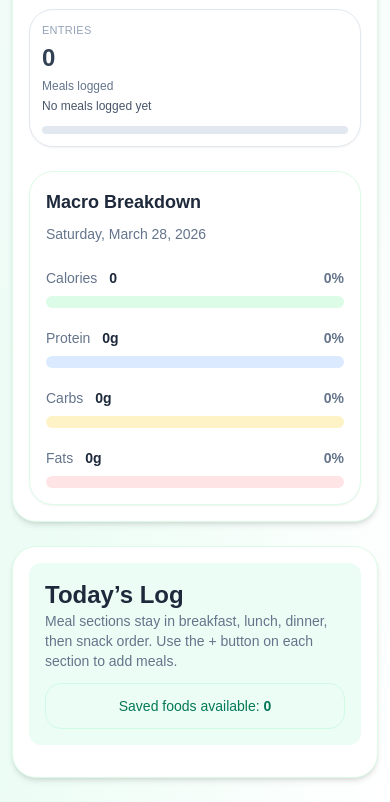
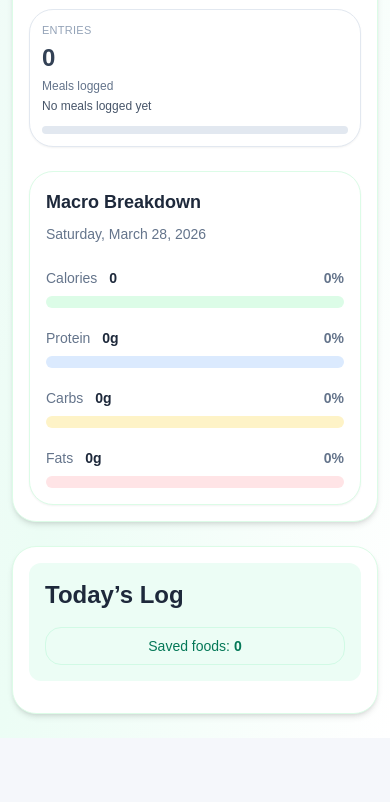
Before and after one commit to vecjar/secure-nutrition-log, a website: page app/index.html in a window 390 px wide. Shown: the part 1243-2045 px from the top of the page. After the commit the page ends 1981 px from the top, so only its background shows below. Drawn offline with nearby package versions, Linux system fonts and the light colour scheme; no server answers.

Commit message:
Changed to mobile UI

```diff
--- a/app/index.html
+++ b/app/index.html
@@ -62,7 +62,6 @@
     <div class="relative min-h-screen flex items-center justify-center p-4">
       <div class="w-full max-w-3xl h-[90vh] rounded-3xl bg-white shadow-2xl border border-green-100 overflow-hidden flex flex-col">
         <div class="flex items-center gap-3 mb-4">
-
           <img
             src="/icons/icon-192.png"
             alt="App Icon"
@@ -77,7 +76,6 @@
               Let’s set up your profile first.
             </p>
           </div>
-
         </div>
 
         <p class="text-slate-600 leading-7">
@@ -107,9 +105,7 @@
     <section class="mb-6 sm:mb-8">
       <div class="bg-white/80 backdrop-blur-sm rounded-3xl shadow-lg border border-green-100 p-4 sm:p-6">
         <div class="flex flex-col md:flex-row md:items-center md:justify-between gap-4">
-
           <div class="flex items-center gap-3">
-
             <img src="/icons/icon-192.png" class="w-14 h-14 sm:w-16 sm:h-16 rounded-2xl shadow-sm flex-shrink-0" />
 
             <div>
@@ -121,13 +117,11 @@
                 Track meals and hit your nutrition targets.
               </p>
             </div>
-
           </div>
 
           <div class="text-sm text-slate-600 bg-green-50 px-4 py-2 rounded-2xl border border-green-100 w-full md:w-auto text-center md:text-left">
             Hosted in Azure
           </div>
-
         </div>
       </div>
     </section>
@@ -253,7 +247,6 @@
         </div>
 
         <div class="grid grid-cols-2 gap-3 sm:gap-4 lg:grid-cols-4 lg:gap-5">
-
           <div class="group min-w-0 rounded-3xl bg-white border border-blue-100 p-3 sm:p-5 shadow-sm hover:shadow-md transition">
             <p class="text-[11px] sm:text-xs uppercase tracking-wide text-slate-400">Protein</p>
             <p id="summaryProtein" class="text-2xl sm:text-3xl font-bold text-blue-700 mt-2 leading-none">0g</p>
@@ -615,11 +608,11 @@
         <div class="flex flex-col gap-3 md:flex-row md:items-center md:justify-between px-4 sm:px-5 py-4 bg-emerald-50 rounded-xl">
           <div>
             <h2 class="text-2xl font-semibold text-slate-800">Today’s Log</h2>
-            <p class="text-slate-500 text-sm">Meal sections stay in breakfast, lunch, dinner, then snack order. Use the + button on each section to add meals.</p>
+            <p id="entriesMessage" class="text-sm text-slate-500 mt-1"></p>
           </div>
 
-          <div class="rounded-2xl border border-emerald-100 bg-emerald-50 px-4 py-3 text-sm text-emerald-700 w-full md:w-auto text-center md:text-left">
-            Saved foods available: <span id="savedFoodsCount" class="font-semibold">0</span>
+          <div class="rounded-2xl border border-emerald-100 bg-emerald-50 px-4 py-2 text-sm text-emerald-700 w-full md:w-auto text-center md:text-left">
+            Saved foods: <span id="savedFoodsCount" class="font-semibold">0</span>
           </div>
         </div>
 
@@ -628,7 +621,6 @@
           <p class="mt-2 text-sm text-slate-500">Loading...</p>
         </div>
 
-        <p id="entriesMessage" class="text-sm text-slate-600 mb-4"></p>
         <ul id="entriesList" class="space-y-5 sm:space-y-6"></ul>
       </div>
     </section>
```
Lines whose indentation alone changed are shown as unchanged.
